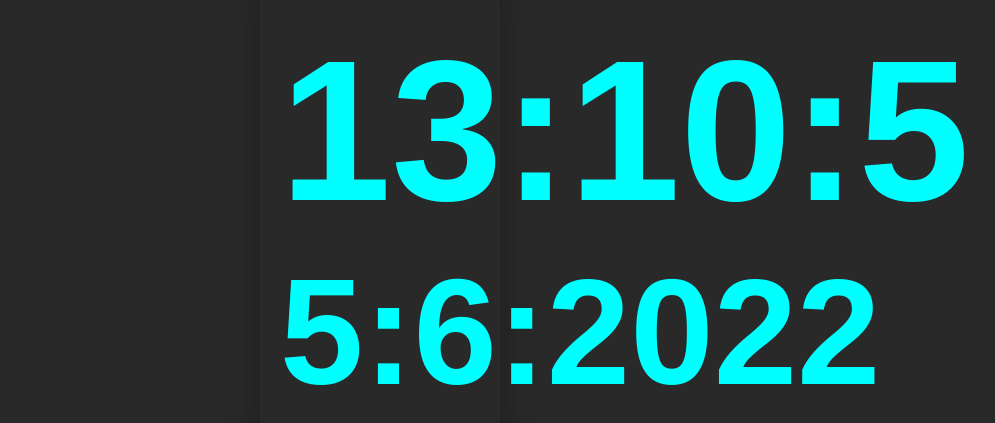
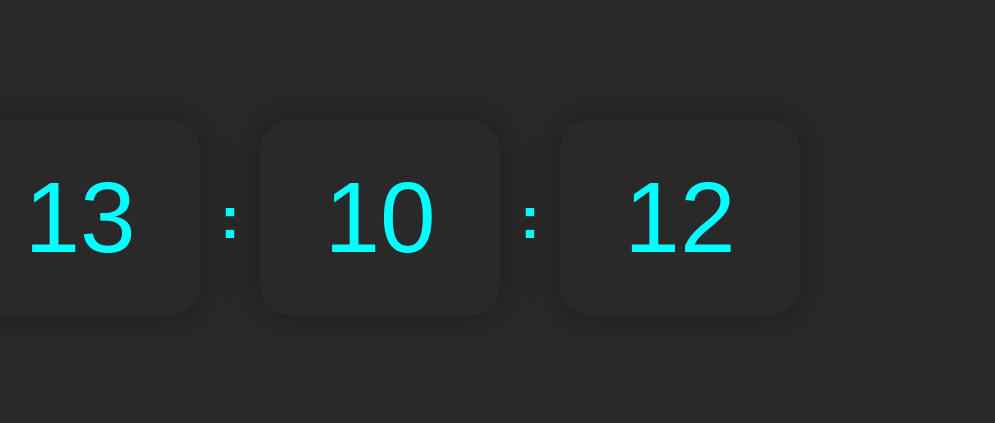
Before and after one commit to GoodEgUY/react-clock, a React (Create React App) app: page / in a window 1280 px wide. Shown: the part 183-606 px from the top of the page, without its empty margins (260-1255 px from the left). Built offline with nearby package versions, Linux system fonts and the light colour scheme; a web font is replaced by a local one.

Commit message:
used useState&useEffect

```diff
--- a/src/App.js
+++ b/src/App.js
@@ -8,7 +8,6 @@ function App() {
       <div className="wrapper">
         <div className="content">
           <Clock />
-
         </div>
       </div>
     </div>
--- a/src/components/Clock.jsx
+++ b/src/components/Clock.jsx
@@ -1,21 +1,42 @@
+import { useEffect, useState } from "react";
+
 function Clock() {
-  let data = new Date();
-  let hours = data.getHours();
-  let min = data.getMinutes();
-  let sec = data.getSeconds();
-  let day = data.getDay();
-  let mon = data.getMonth();
-  let year = data.getFullYear();
+  const [date, setDate] = useState(new Date());
+
+  function refreshClock() {
+    setDate(new Date());
+  }
+  useEffect(() => {
+    const timerId = setInterval(refreshClock, 1000);
+    return function cleanup() {
+      clearInterval(timerId);
+    };
+  }, []);
+  let hh = date.getHours();
+  let mm = date.getMinutes();
+  let ss = date.getSeconds();
+  if (ss < 10) {
+    ss = "0" + ss;
+  };
+  if (mm < 10) {
+    mm = "0" + mm;
+  };
+  if (hh < 10) {
+    hh = "0" + hh;
+  };
 
   return (
     <div className="clockScreen">
       <div className="clock">
-        <h1>
-          {hours}:{min}:{sec}
-        </h1>
-        <h2>
-          {day}:{mon}:{year}
-        </h2>
+        <p>{hh}</p>
+      </div>
+      <h2 className="clockDots">:</h2>
+      <div className="clock">
+        <p>{mm}</p>
+      </div>
+      <h2 className="clockDots">:</h2>
+      <div className="clock">
+        <p>{ss}</p>
       </div>
     </div>
   );
```
